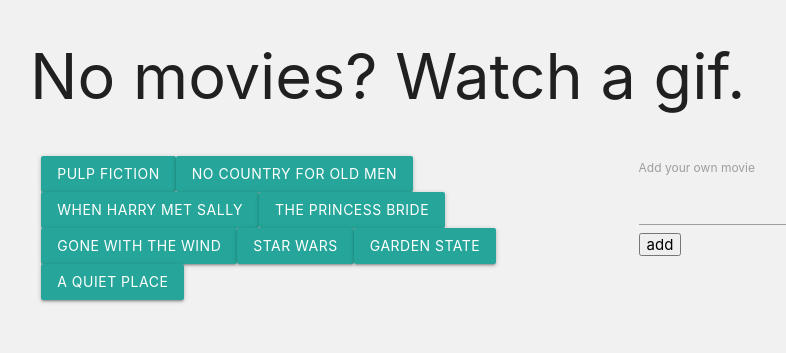
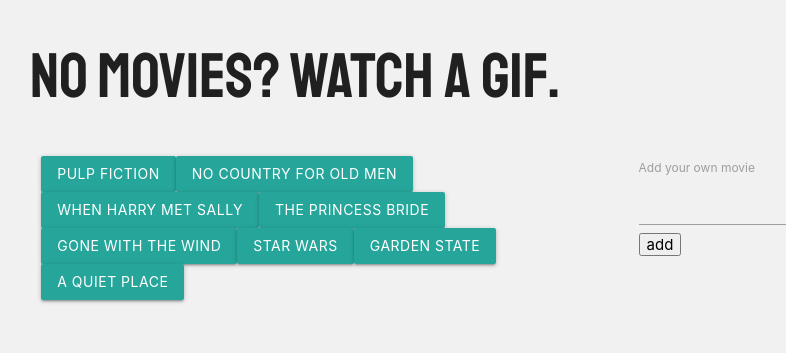
Before and after one commit to naywood/gifParadise, a plain HTML site: page index.html in a window 1280 px wide. Shown: the whole page, without its empty margins (162-948 px from the left). Drawn offline with nearby package versions, Linux system fonts and the light colour scheme.

Commit message:
changed font

```diff
--- a/assets/css/style.css
+++ b/assets/css/style.css
@@ -1,6 +1,11 @@
 /* .container{
 	padding-top: 5%;
 } */
+
+h1{
+	font-family: 'Staatliches', cursive;
+
+}
 
 body{
 	background-color: rgb(241, 241, 241);
--- a/index.html
+++ b/index.html
@@ -2,11 +2,12 @@
 <html lang="en">
 <head>
   	<meta charset="UTF-8">
-  	<title>Giftastic Movies!</title>
+  	<title>Gifparadise Movies!</title>
 
 	  <link rel="stylesheet" href="https://cdnjs.cloudflare.com/ajax/libs/materialize/1.0.0/css/materialize.min.css">
 
 	<link rel="stylesheet" type="text/css" href="assets/css/style.css">
+	<link href="https://fonts.googleapis.com/css?family=Staatliches" rel="stylesheet">
 	<meta name="viewport" content="width=device-width, initial-scale=1">
 </head>
 <body>
```
